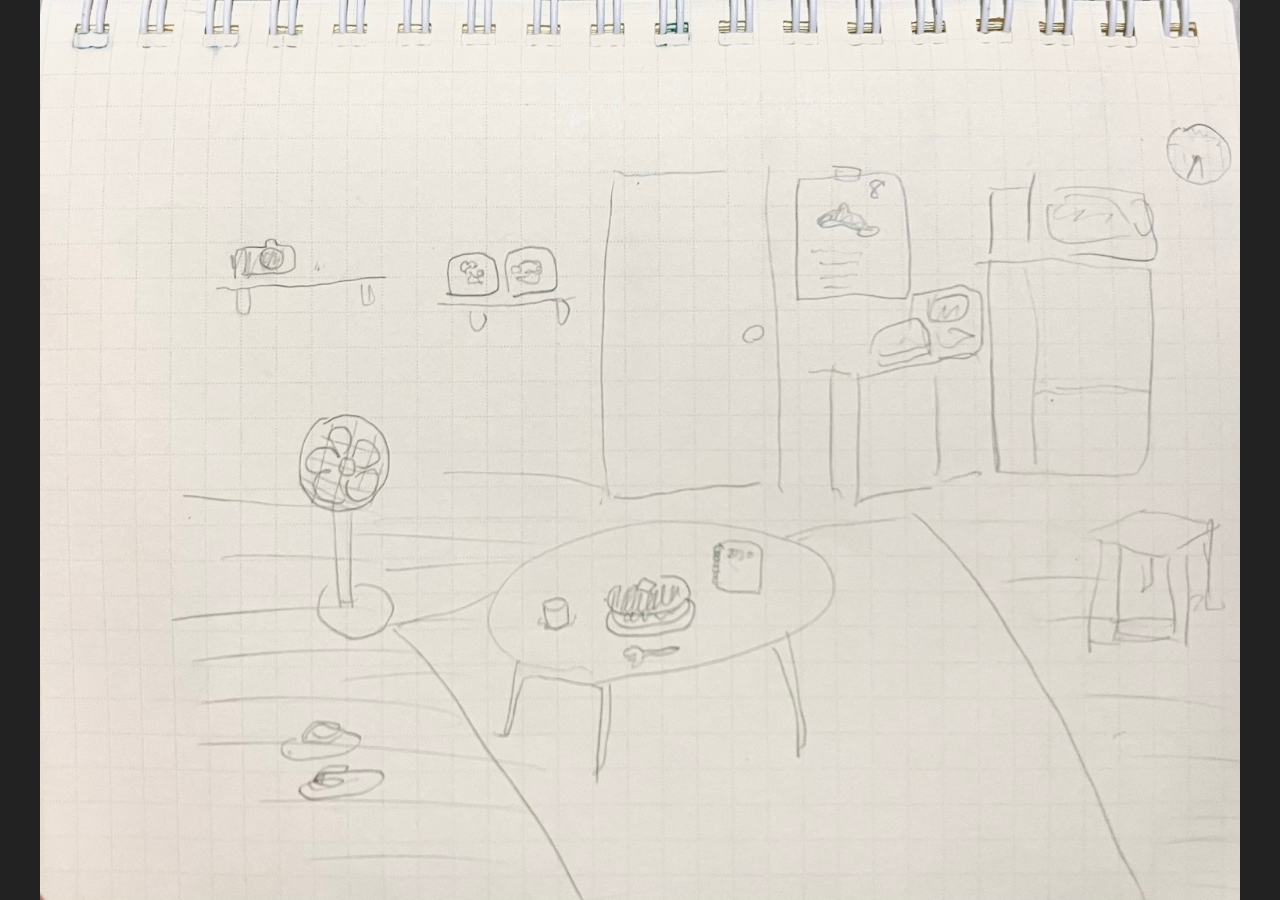
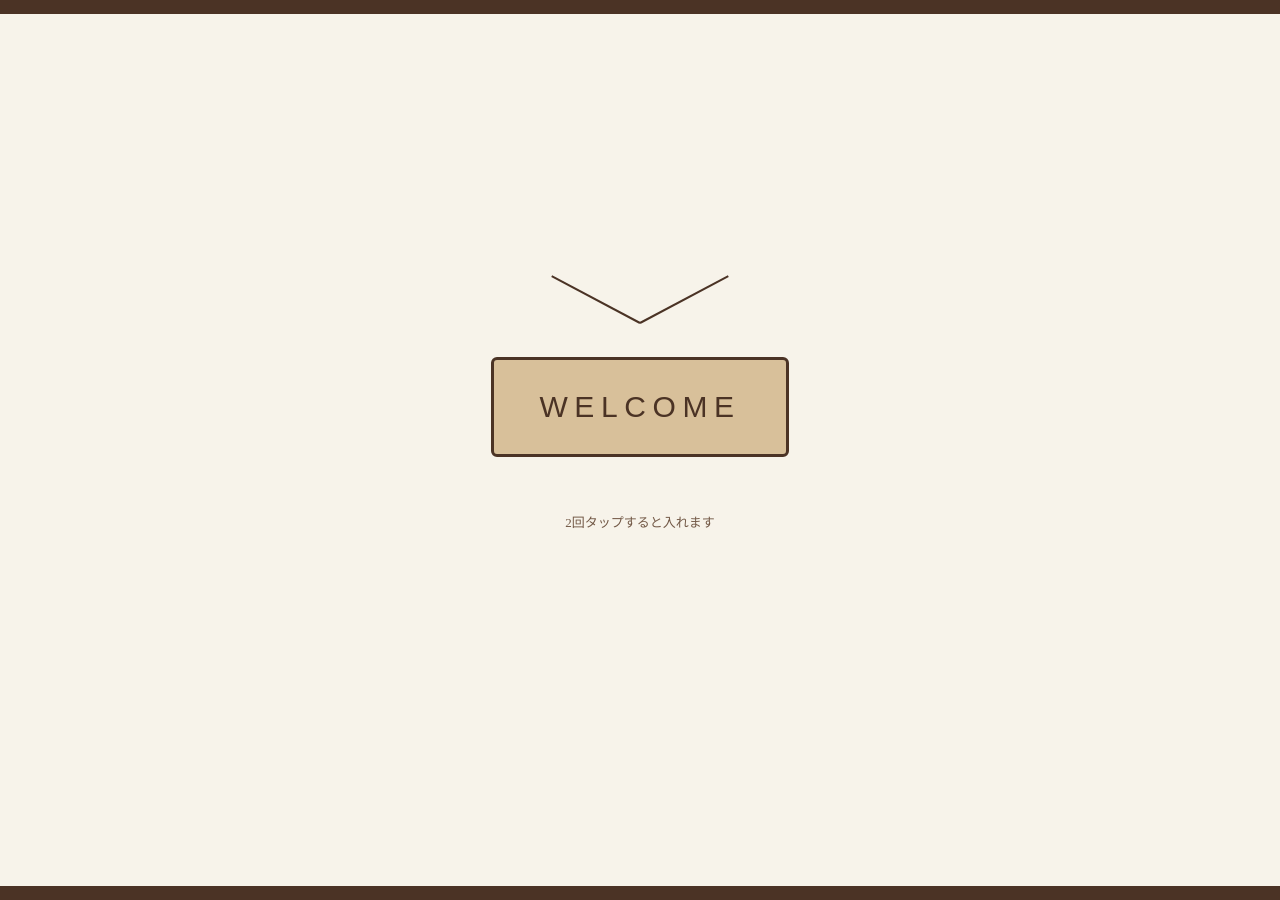
Before and after one commit to mei-no-kissa/my-site, a Jekyll site: the page index.html, which Jekyll copies as it is, in a window 1280 px wide. Built offline with Jekyll 4.4.1, drawn with Linux system fonts in a browser that asks for light colours.

Commit message:
入口ページを追加

```diff
--- a/index.html
+++ b/index.html
@@ -1,57 +1,49 @@
 <!DOCTYPE html>
 <html lang="ja">
-
 <head>
   <meta charset="UTF-8">
   <meta name="viewport" content="width=device-width, initial-scale=1.0">
-  <title>芽生｜個人サイト</title>
-  <meta name="description"content="写真、文章、お菓子、絵などを置いている芽生の個人サイトです。現在製作中。">
+  <title>芽生｜入口</title>
   <link rel="stylesheet" href="style.css">
 </head>
 
-<body>
+<body class="entrance-page">
 
-  <main class="room">
+  <main class="entrance">
+    <button id="welcomePlate" class="welcome-plate" aria-label="部屋に入る">
+      WELCOME
+    </button>
 
-    <!-- 絵の上に置く透明なクリック領域 -->
-    <button class="hotspot camera" aria-label="写真"></button>
-
-    <button class="hotspot gallery" aria-label="個展"></button>
-
-    <button class="hotspot fan" aria-label="扇風機"></button>
-
-    <a href="sweets.html" class="hotspot cake" aria-label="お菓子のレシピ"></a>
-
-    <button class="hotspot diary" aria-label="日記"></button>
-
-    <button class="hotspot slippers" aria-label="スリッパ"></button>
-
-    <div class="clock" aria-label="時計"></div>
-
+    <p class="entrance-note">2回タップすると入れます</p>
   </main>
 
-  <audio id="cameraSound" src="camera.wav"></audio>
+  <script>
+    const plate = document.getElementById("welcomePlate");
 
-  <div id="flash"></div>
+    let tapCount = 0;
+    let tapTimer;
 
-  <script>
-    const cameraButton = document.querySelector(".camera");
-    const cameraSound = document.getElementById("cameraSound");
-    const flash = document.getElementById("flash");
+    plate.addEventListener("click", () => {
+      tapCount++;
 
-    cameraButton.addEventListener("click", () => {
-      cameraSound.currentTime = 0;
-      cameraSound.play();
-
-      flash.classList.add("flash-on");
+      plate.classList.add("swing");
 
       setTimeout(() => {
-        flash.classList.remove("flash-on");
-      }, 120);
+        plate.classList.remove("swing");
+      }, 500);
+
+      clearTimeout(tapTimer);
+
+      if (tapCount >= 2) {
+        window.location.href = "room.html";
+        return;
+      }
+
+      tapTimer = setTimeout(() => {
+        tapCount = 0;
+      }, 700);
     });
   </script>
 
-
 </body>
-
 </html>
--- a/style.css
+++ b/style.css
@@ -10,13 +10,19 @@ body {
   margin: 0;
   min-height: 100vh;
 
-  background: #222;
+  /* あたたかみのある白 */
+  background: #f7f3ea;
 
   display: flex;
   justify-content: center;
   align-items: center;
+
+  /* 上下の焦茶色の帯 */
+  border-top: 14px solid #4b3325;
+  border-bottom: 14px solid #4b3325;
+
+  box-sizing: border-box;
 }
-
 
 /* =========================
    最初の部屋
@@ -363,3 +369,91 @@ body.recipe-page {
     max-height: 360px;
   }
 }
+/* =========================
+   入口ページ
+   ========================= */
+
+body.entrance-page {
+  margin: 0;
+  min-height: 100vh;
+  background: #f7f3ea;
+
+  display: flex;
+  justify-content: center;
+  align-items: center;
+
+  border-top: 14px solid #4b3325;
+  border-bottom: 14px solid #4b3325;
+
+  box-sizing: border-box;
+}
+
+.entrance {
+  text-align: center;
+}
+
+.welcome-plate {
+  position: relative;
+
+  min-width: 240px;
+  padding: 30px 45px;
+
+  border: 3px solid #4b3325;
+  border-radius: 6px;
+
+  background: #d8c09a;
+  color: #4b3325;
+
+  font-size: 30px;
+  letter-spacing: 0.22em;
+
+  cursor: pointer;
+
+  transform-origin: 50% -50px;
+}
+
+/* 仮の吊り紐 */
+.welcome-plate::before,
+.welcome-plate::after {
+  content: "";
+
+  position: absolute;
+
+  width: 100px;
+  height: 2px;
+
+  top: -38px;
+
+  background: #4b3325;
+}
+
+.welcome-plate::before {
+  left: 50%;
+  transform-origin: left center;
+  transform: rotate(-28deg);
+}
+
+.welcome-plate::after {
+  right: 50%;
+  transform-origin: right center;
+  transform: rotate(28deg);
+}
+
+.welcome-plate.swing {
+  animation: plate-swing 0.5s ease;
+}
+
+@keyframes plate-swing {
+  0%   { transform: rotate(0deg); }
+  25%  { transform: rotate(3deg); }
+  50%  { transform: rotate(-3deg); }
+  75%  { transform: rotate(1.5deg); }
+  100% { transform: rotate(0deg); }
+}
+
+.entrance-note {
+  margin-top: 55px;
+
+  color: #725846;
+  font-size: 13px;
+}
```
Also changed, not shown: room.html (added, +57 -0 lines).
